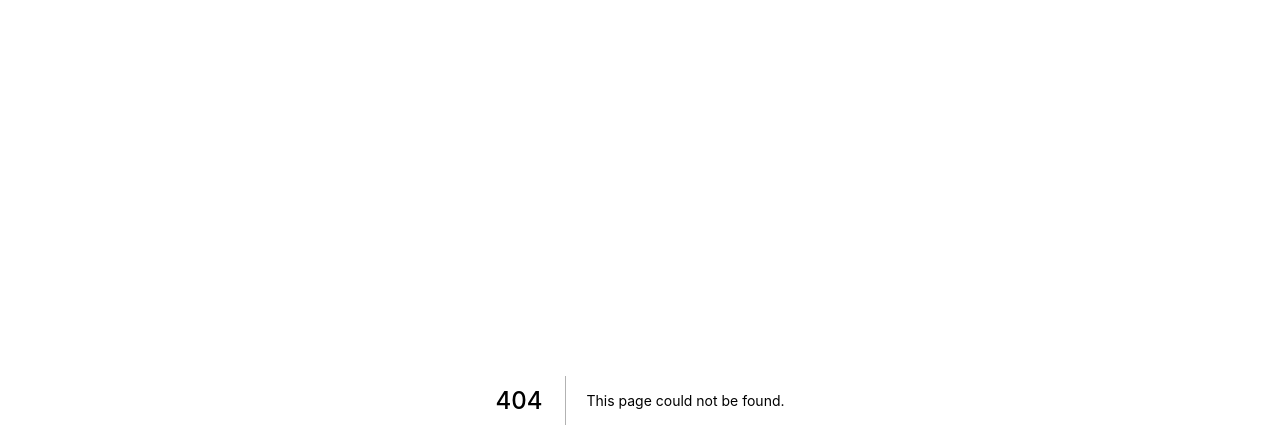
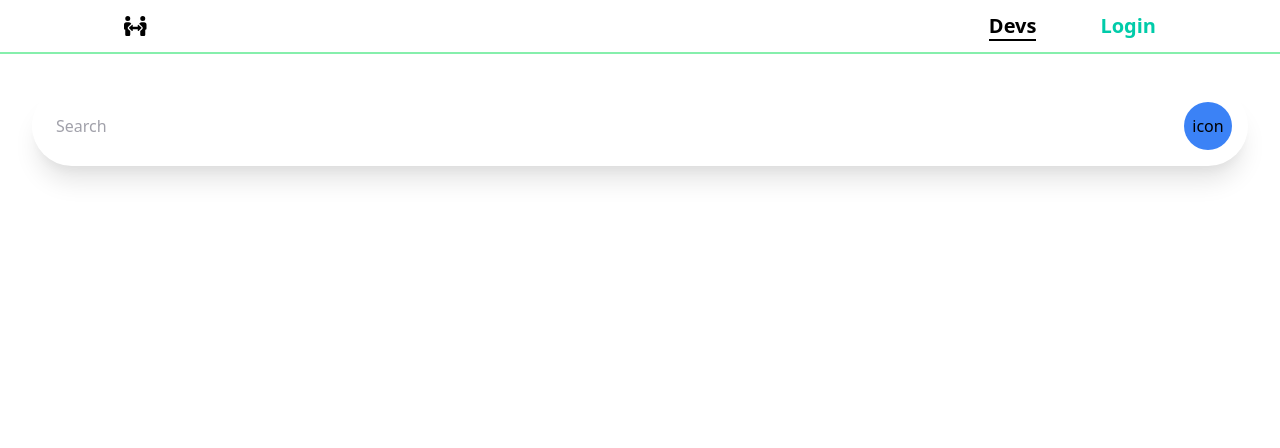
Before and after one commit to 21sparker/devmatch, a Next.js app: page /search in a window 1280 px wide. Before the commit this address had no page. Shown: the top 448 px of the page. Built offline with nearby package versions, Linux system fonts and the light colour scheme; a web font is replaced by a local one.

Commit message:
sean WIP

```diff
--- /dev/null
+++ b/components/Search/SearchBar/SearchBar.tsx
@@ -0,0 +1,20 @@
+import React, { useState } from 'react';
+
+
+const SearchBar: React.FC = ({children}) => {
+  return (
+    <div className="p-8">
+      <div className="bg-white flex items-center rounded-full shadow-xl">
+        <input className="rounded-l-full w-full py-4 px-6 text-gray-700 leading-tight focus:outline-none" id="search" type="text" placeholder="Search"/>
+
+        <div className="p-4">
+          <button className="bg-blue-500 text-white rounded-full p-2 hover:bg-blue-400 focus:outline-none w-12 h-12 flex items-center justify-center">
+            icon
+          </button>
+        </div>
+      </div>
+    </div>
+  );
+}
+
+export default SearchBar;
--- /dev/null
+++ b/pages/search.tsx
@@ -0,0 +1,15 @@
+import { NextPage } from 'next';
+import Navbar from '../components/Navbar/Navbar';
+import SearchBar from '../components/Search/SearchBar/SearchBar';
+
+
+const homepage: NextPage = () => {
+  return (
+    <>
+      <Navbar />
+      <SearchBar />
+    </>
+  )
+}
+
+export default homepage;
--- a/tailwind.config.js
+++ b/tailwind.config.js
@@ -11,6 +11,7 @@ module.exports = {
 			black: '#000000',
 			gray: '#302D2D',
 			green: colors.green,
+			blue: colors.blue
 		},
 		extend: {
 			height: theme => ({
```
